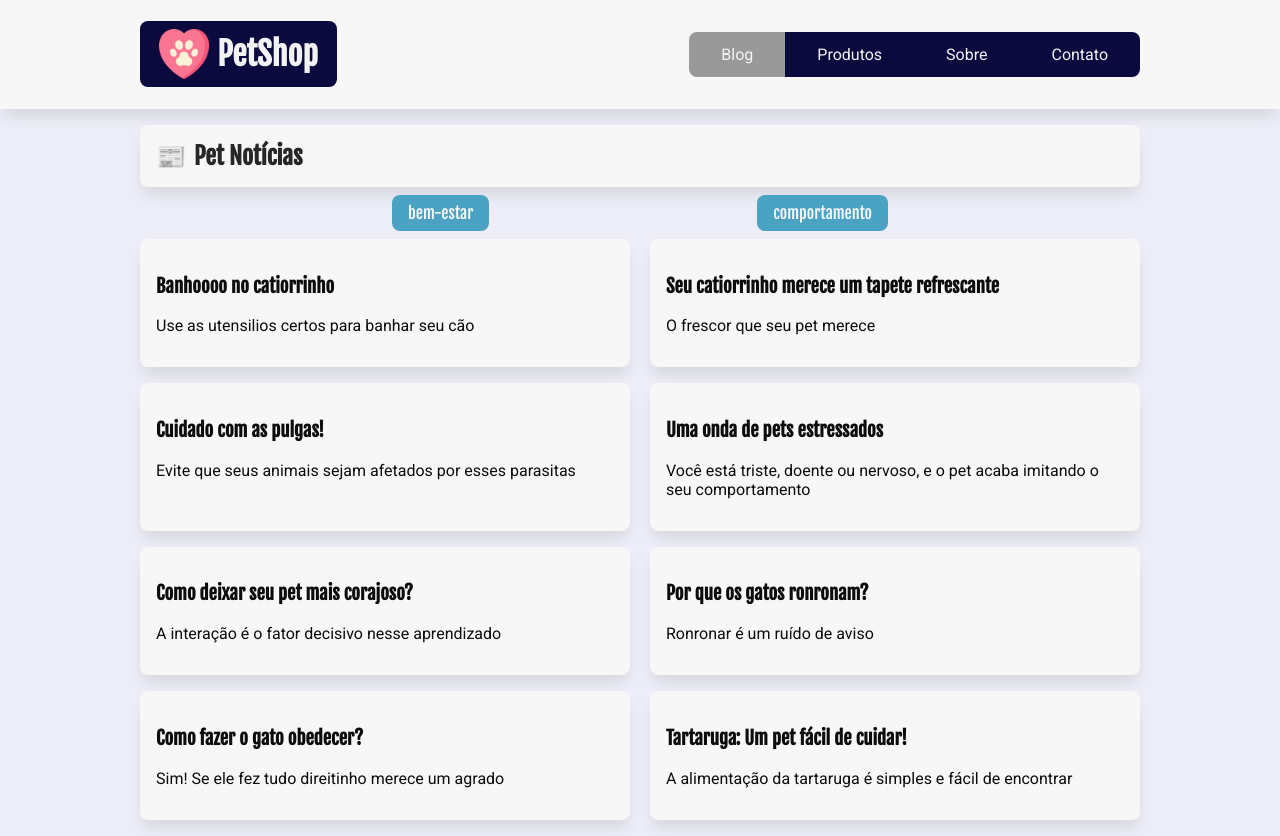
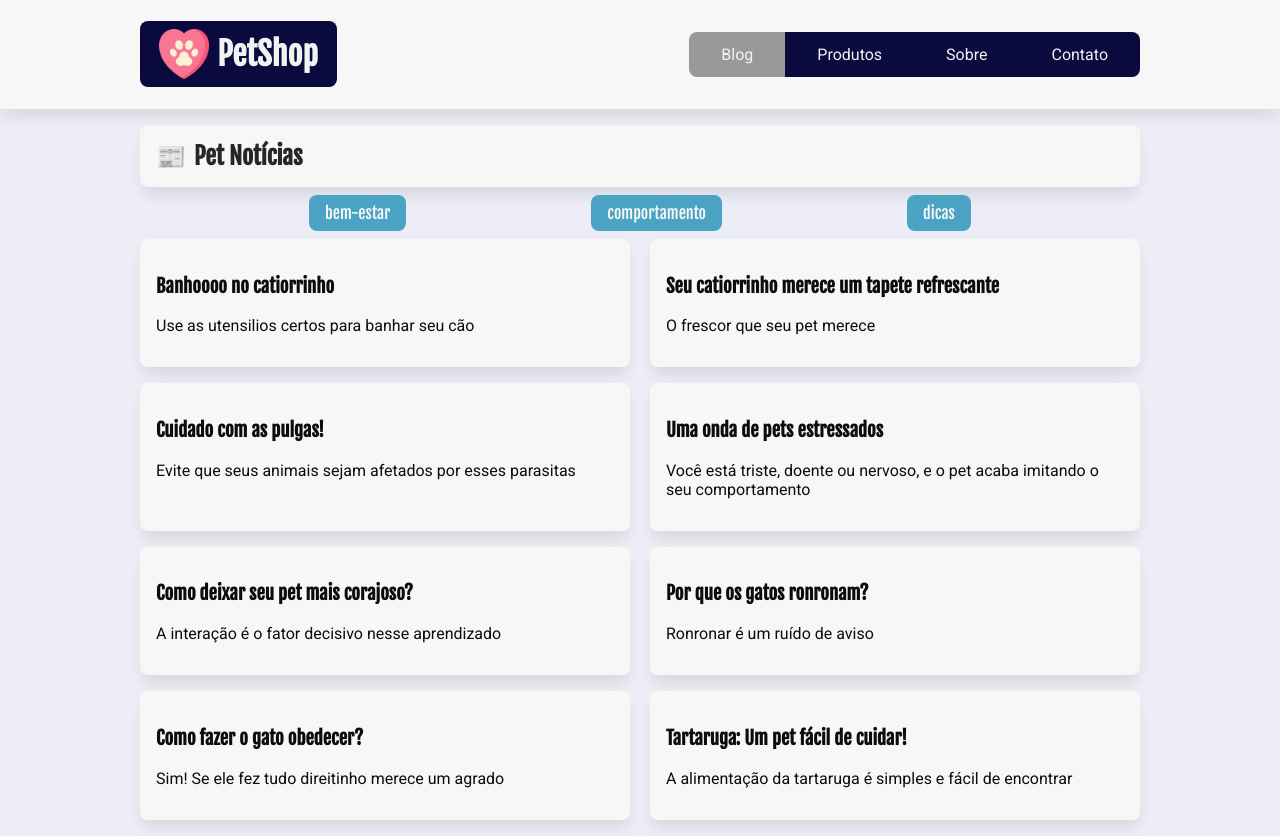
Before and after one commit to msakal/petshop, a React (Create React App) app: page / in a window 1280 px wide. Built offline with nearby package versions, Linux system fonts and the light colour scheme; data requests are answered from the project's data file.

Commit message:
loading e ajuste no css

```diff
--- a/db.json
+++ b/db.json
@@ -7,6 +7,10 @@
     {
       "id": 2,
       "nome": "comportamento"
+    },
+    {
+      "id": 3,
+      "nome": "dicas"
     }
   ],
   "posts": [
--- a/src/components/ListaCategorias/ListaCategorias.jsx
+++ b/src/components/ListaCategorias/ListaCategorias.jsx
@@ -3,9 +3,11 @@ import { Link } from "react-router-dom";
 import servidorApi from "../../api/servidor-api";
 
 import estilos from "./ListaCategorias.module.css";
+import LoadingDesenho from "../LoadingDesenho/LoadingDesenho";
 
 const ListaCategorias = () => {
   const [categorias, setCategorias] = useState([]);
+  const [loading, setLoading] = useState(true);
 
   useEffect(() => {
     async function getCategorias() {
@@ -13,6 +15,7 @@ const ListaCategorias = () => {
         const resposta = await fetch(`${servidorApi}/categorias`);
         const dados = await resposta.json();
         setCategorias(dados);
+        setLoading(false);
       } catch (error) {
         console.log("Deu ruim " + error.message);
       }
@@ -22,6 +25,10 @@ const ListaCategorias = () => {
 
     getCategorias();
   }, []);
+
+  if (loading) {
+    return <LoadingDesenho />;
+  }
 
   return (
     <div className={estilos.lista_categorias}>
--- a/src/components/ListaCategorias/ListaCategorias.module.css
+++ b/src/components/ListaCategorias/ListaCategorias.module.css
@@ -7,6 +7,7 @@
   padding: 0;
   display: flex;
   justify-content: space-evenly;
+  flex-wrap: wrap;
 }
 
 .lista_categorias li {
```
Lines whose indentation alone changed are shown as unchanged.
